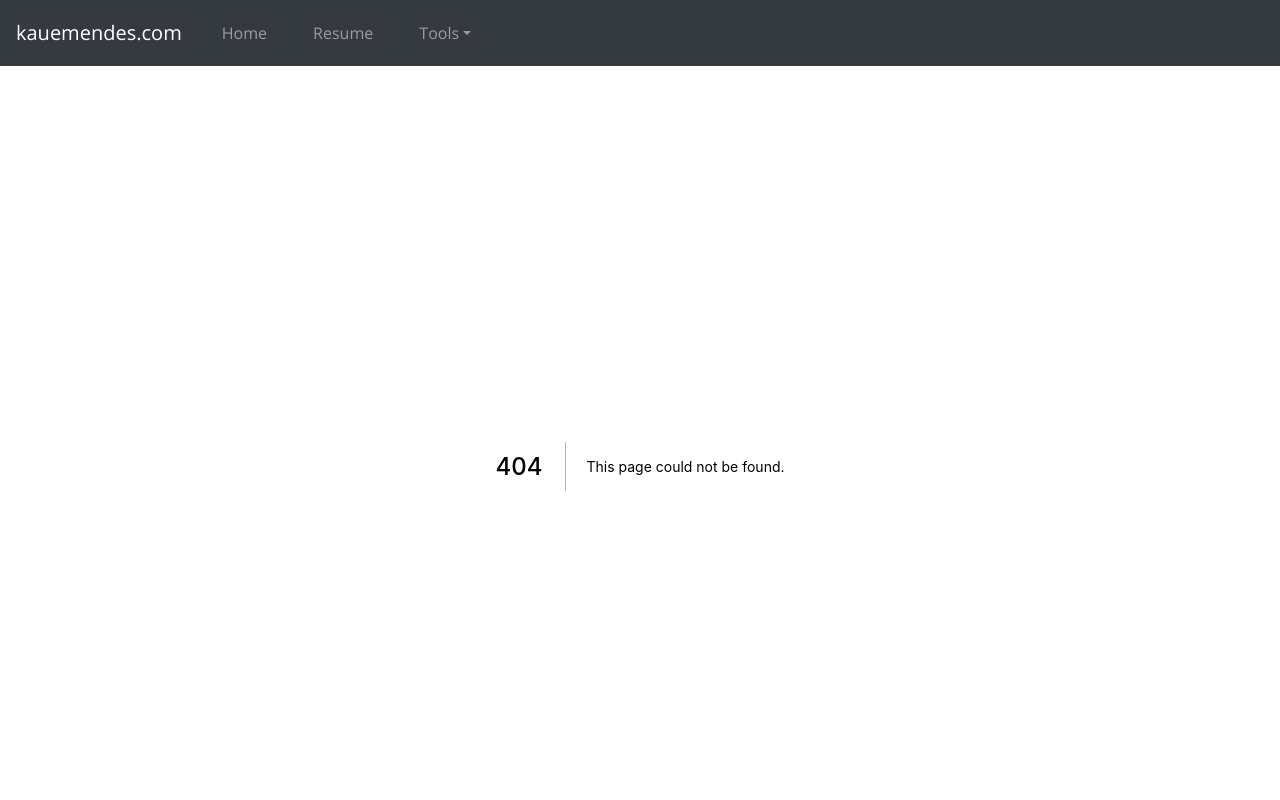
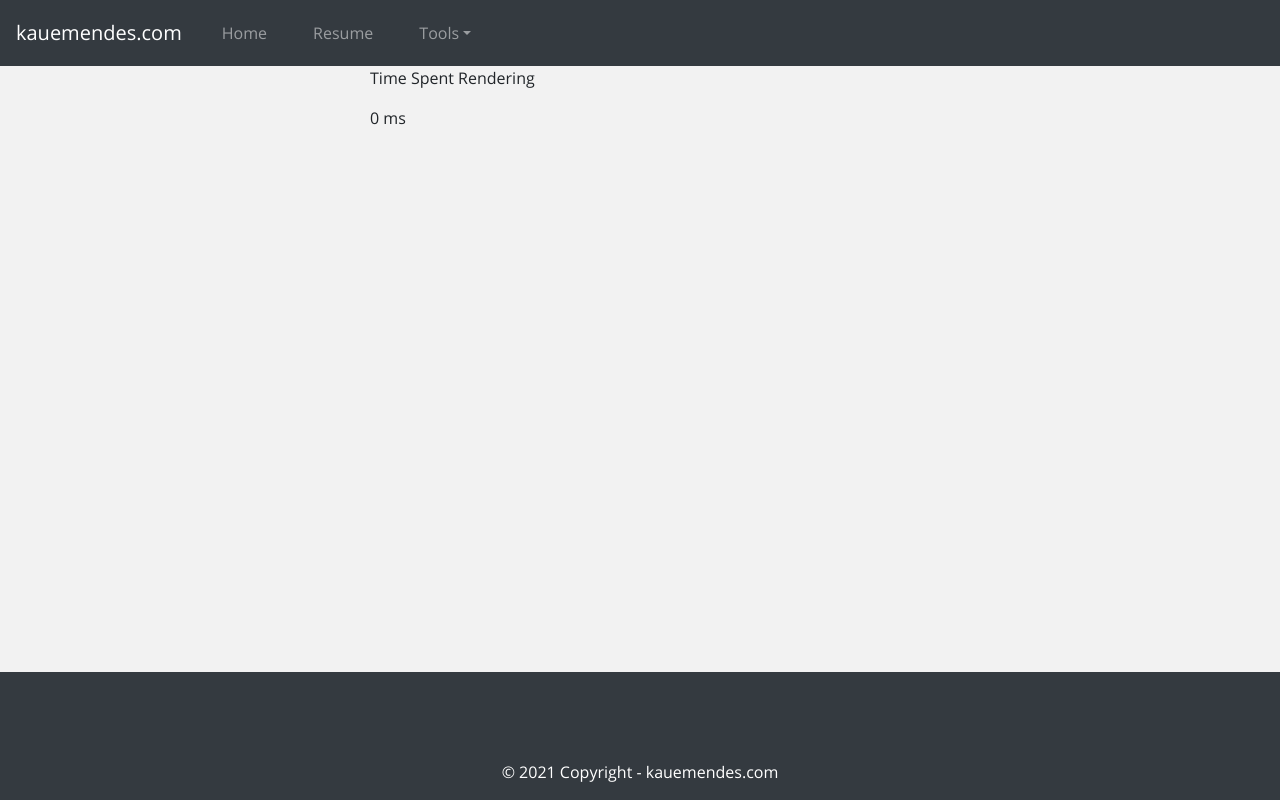
Before and after one commit to kauemendes/kauemendes.com, a Next.js app: page /rendertest in a window 1280 px wide. Before the commit this address had no page. Shown: the top 800 px of the page. Built offline with nearby package versions, Linux system fonts and the light colour scheme.

Commit message:
Test Render

```diff
--- a/components/nav.js
+++ b/components/nav.js
@@ -30,7 +30,12 @@ function NavSite() {
                                         <a className="dropdown-item">Convert Base64</a>
                                     </Link>
                                 </NavDropdown.Item>
-                                <NavDropdown.Item>Another Tool</NavDropdown.Item>
+                                <NavDropdown.Item>
+                                     <Link href="/rendertest">
+                                        <a className="dropdown-item">Test Render</a>
+                                    </Link>
+                                </NavDropdown.Item>
+
                                 <NavDropdown.Item>Nice Tool</NavDropdown.Item>
                                 <NavDropdown.Divider />
                                 <NavDropdown.Item>Find Me</NavDropdown.Item>
--- /dev/null
+++ b/pages/rendertest.js
@@ -0,0 +1,34 @@
+import {Container, Row, Col} from 'react-bootstrap'
+
+var startTime, endTime;
+
+function start() {
+    startTime = new Date();
+};
+
+function end() {
+    endTime = new Date();
+    var timeDiff = endTime - startTime; //in ms
+    // strip the ms
+    timeDiff /= 1000;
+
+    // get seconds
+    return timeDiff
+}
+
+function renderTest() {
+    start()
+    return (
+        <Container>
+            <Row>
+                <Col>
+                    <p> Time Spent Rendering </p>
+                    <p>{end()} ms</p>
+                </Col>
+            </Row>
+
+        </Container>
+    )
+}
+
+export default renderTest;
```
